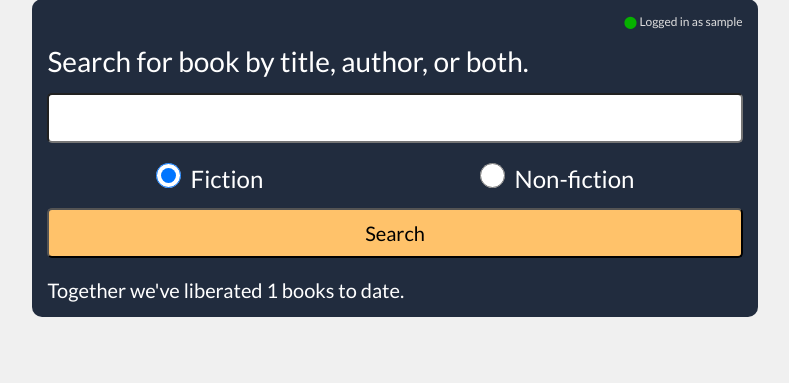
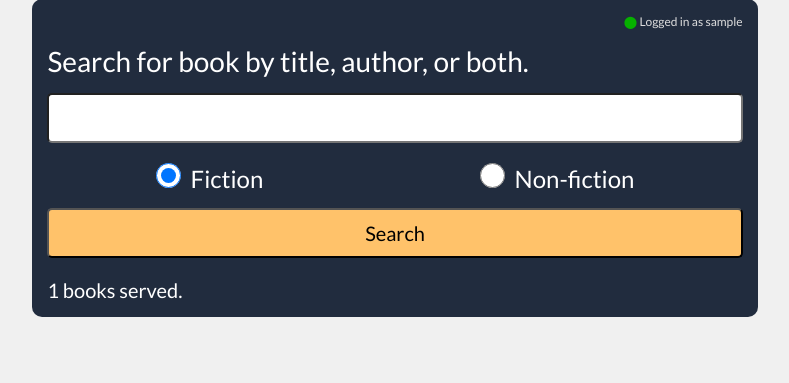
Before and after one commit to faaizajaz/rentabook2, a Django app: page / in a window 1280 px wide. Shown: the part 251-634 px from the top of the page, without its empty margins (245-1034 px from the left). Run offline with Django 4.2, Linux system fonts and the light colour scheme; a user stored in the database is signed in; tables that the repository leaves empty hold one stand-in row (values such as "Sample post"); some libraries are stand-ins or nearby versions.

Commit message:
Less lame

```diff
--- a/bookquery/templates/bookquery/search.html
+++ b/bookquery/templates/bookquery/search.html
@@ -68,7 +68,7 @@
       </form>
       <p></p>
     <p></p>
-    <div>Together we've liberated {{num_downloads}} books to date.</div>
+    <div>{{num_downloads}} books served.</div>
 
     </div>
 
```
